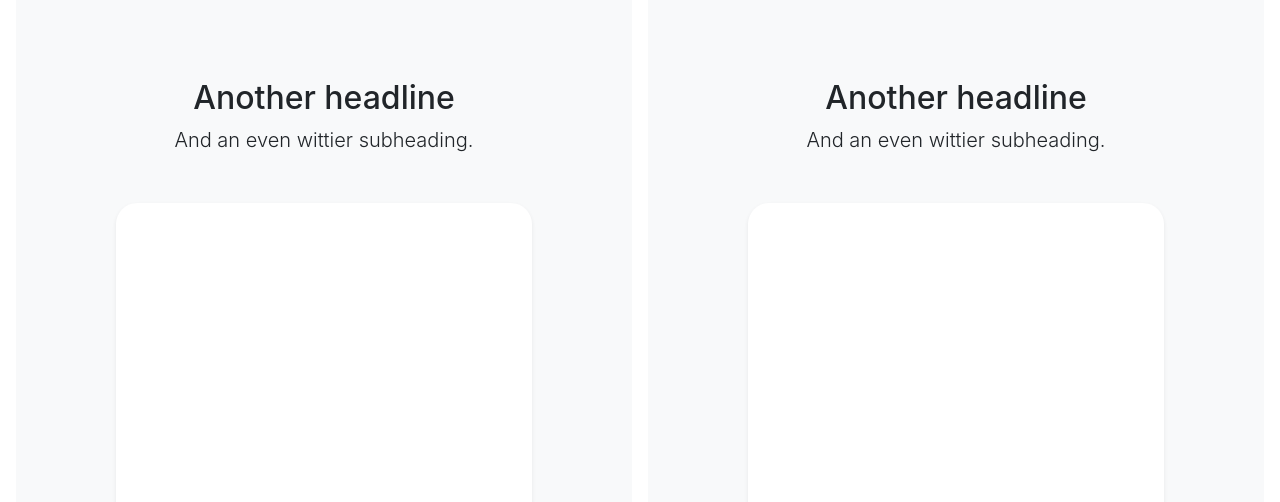
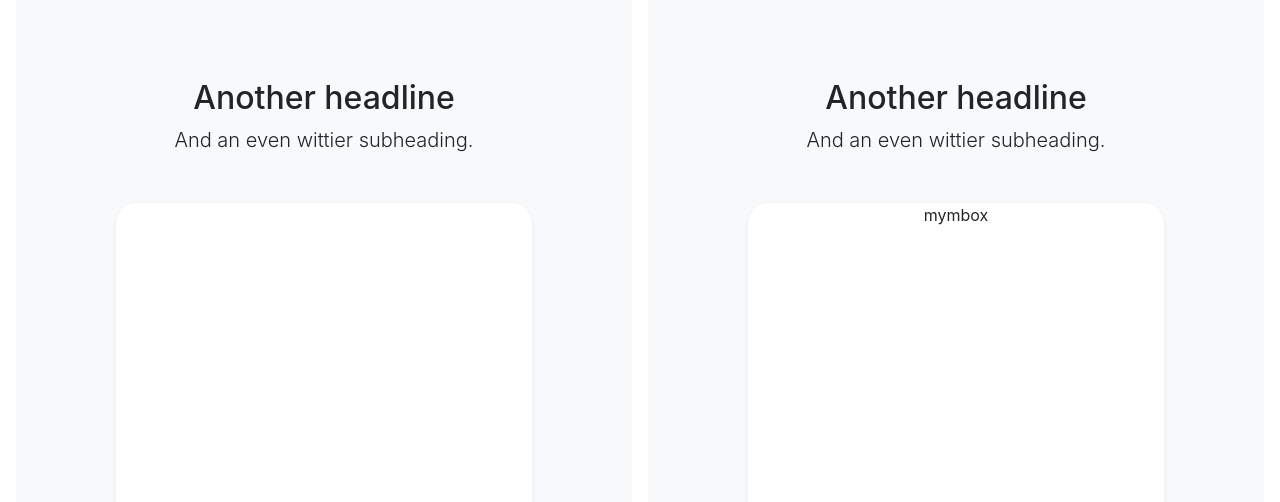
Before and after one commit to evanliuyen/targetdev, a PHP site: page / in a window 1280 px wide. Shown: the part 2247-2749 px from the top of the page. Run offline with PHP 8.4, Linux system fonts and the light colour scheme; some libraries are stand-ins or nearby versions.

Commit message:
add mbox-name-mybox

```diff
--- a/index.php
+++ b/index.php
@@ -133,7 +133,7 @@
         <h2 class="display-5">Another headline</h2>
         <p class="lead">And an even wittier subheading.</p>
       </div>
-      <div class="bg-white shadow-sm mx-auto" style="width: 80%; height: 300px; border-radius: 21px 21px 0 0;"></div>
+      <div class="mbox-name-mybox bg-white shadow-sm mx-auto" style="width: 80%; height: 300px; border-radius: 21px 21px 0 0;">mymbox</div>
     </div>
   </div>
 
```
